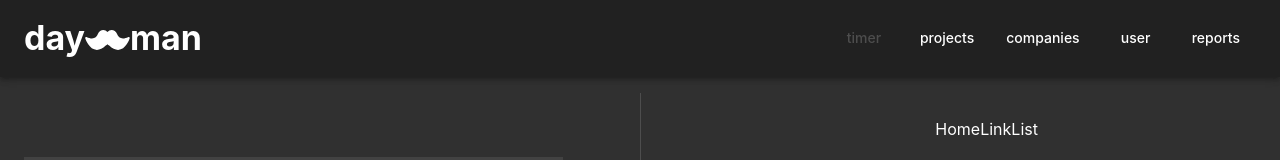
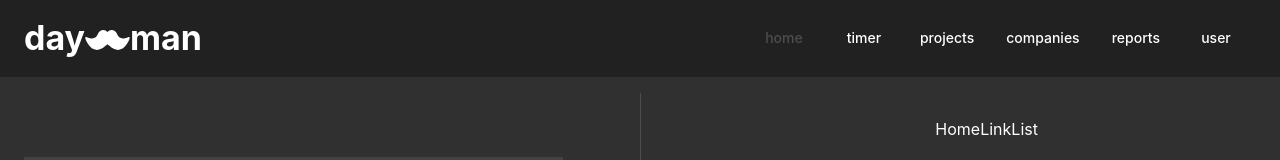
Before and after one commit to rwojcik/daysman, a Next.js app: page / in a window 1280 px wide. Shown: the top 160 px of the page. Built offline with nearby package versions, Linux system fonts and the light colour scheme.

Commit message:
reorganize nav links, add memo and make it look good in dark theme

```diff
--- a/src/components/Nav.tsx
+++ b/src/components/Nav.tsx
@@ -6,15 +6,19 @@ import { FlexSpacer } from './common/FlexSpacer';
 import Mustache from '../assets/mustache-vector.svg';
 
 const links = [
-  { name: 'Timer', href: '/' },
+  { name: 'Home', href: '/' },
+  { name: 'Timer', href: '/timer' },
   { name: 'Projects', href: '/projects' },
   { name: 'Companies', href: '/companies' },
+  { name: 'Reports', href: '/reports' },
   { name: 'User', href: '/user' },
-  { name: 'Reports', href: '/reports' },
 ];
 
 const useStyles = makeStyles(
   ({ palette }: Theme) => ({
+    title: {
+      whiteSpace: 'nowrap',
+    },
     nav: {
       textAlign: 'center',
     },
@@ -43,12 +47,12 @@ const useStyles = makeStyles(
   { name: 'Nav' }
 );
 
-export const Nav = () => {
+export const Nav = React.memo(function Nav() {
   const classes = useStyles();
   return (
-    <AppBar position="static">
+    <AppBar elevation={0} position="static">
       <Toolbar>
-        <Typography variant="h4">
+        <Typography variant="h4" className={classes.title}>
           <strong>day</strong>
           <span className={classes.mustache}>
             <Mustache />
@@ -73,4 +77,4 @@ export const Nav = () => {
       </Toolbar>
     </AppBar>
   );
-};
+});
```
